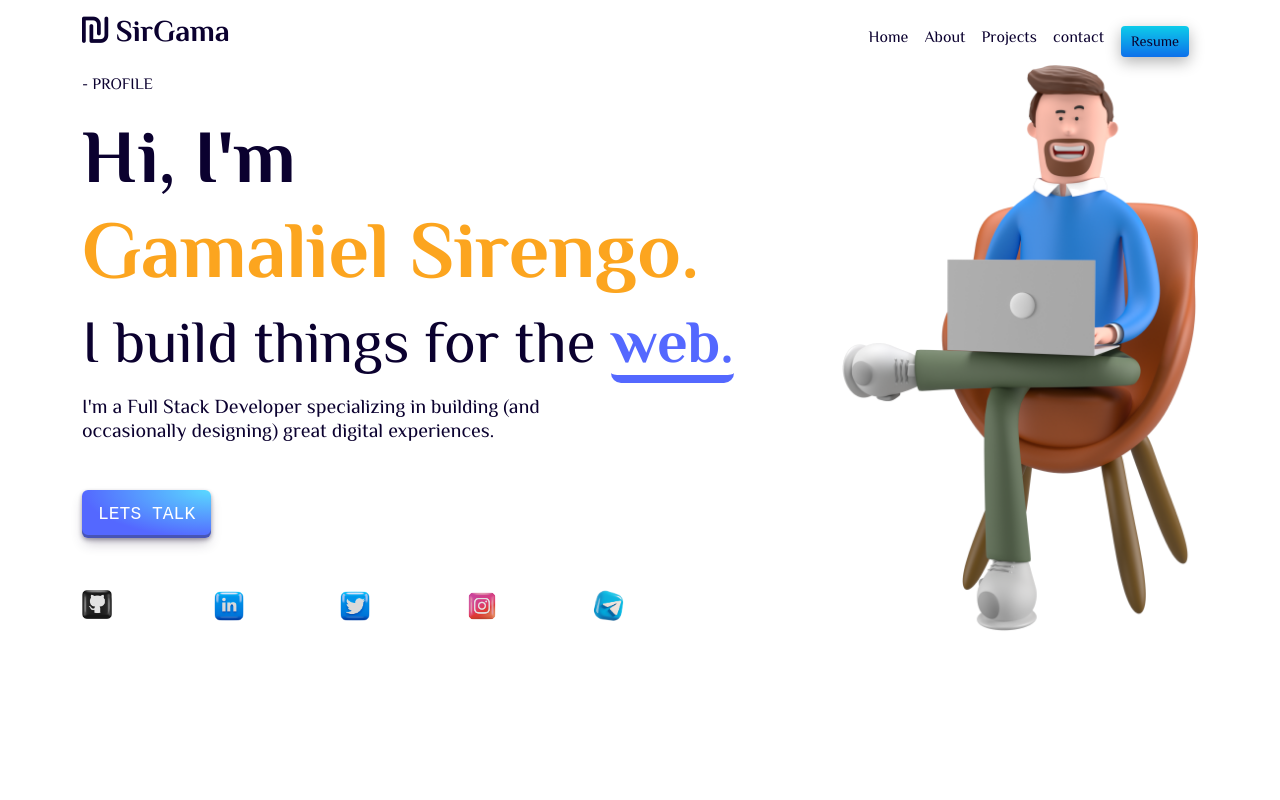
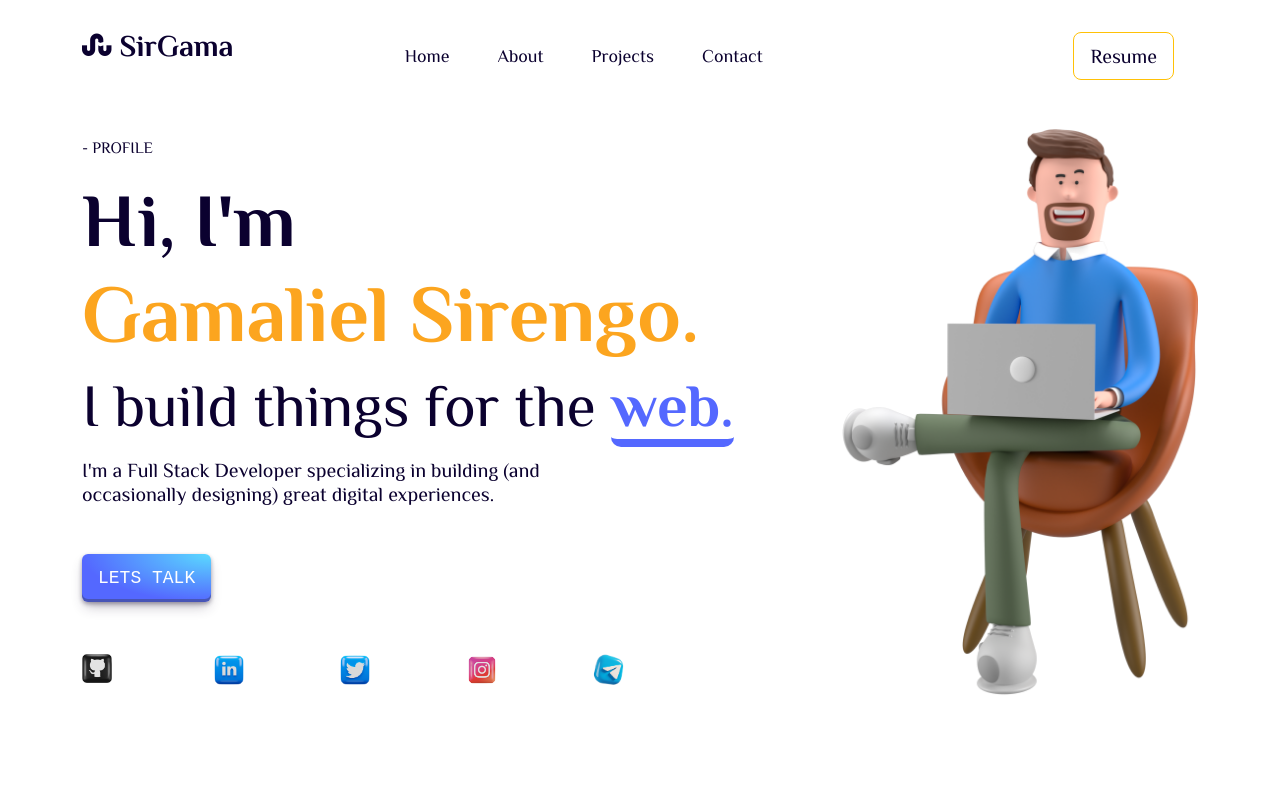
Before and after one commit to sirgama/sirgama.github.io, an Angular app: page / in a window 1280 px wide. Shown: the top 800 px of the page. Built offline with nearby package versions, Linux system fonts and the light colour scheme; a web font is replaced by a local one.

Commit message:
update styling on navbar and heropage

```diff
--- a/package.json
+++ b/package.json
@@ -18,6 +18,8 @@
     "@angular/platform-browser": "~13.3.0",
     "@angular/platform-browser-dynamic": "~13.3.0",
     "@angular/router": "~13.3.0",
+    "@fortawesome/fontawesome-svg-core": "^6.1.1",
+    "@fortawesome/free-solid-svg-icons": "^6.1.1",
     "rxjs": "~7.5.0",
     "tslib": "^2.3.0",
     "zone.js": "~0.11.4"
--- a/src/app/app.module.ts
+++ b/src/app/app.module.ts
@@ -16,7 +16,9 @@ import { AboutComponent } from './about/about.component';
   ],
   imports: [
     BrowserModule,
+
     AppRoutingModule
+
   ],
   providers: [],
   bootstrap: [AppComponent]
--- a/src/app/hero/hero.component.html
+++ b/src/app/hero/hero.component.html
@@ -1,7 +1,7 @@
 
 <div class="container-fluid container-wrap sett">
   <div class="container ">
-  <div class="row d-flex flex-row mt-5 ">
+  <div class="row d-flex flex-row  ">
     <div class="col-md-8 align-self-center ">
       <p class="mt-3 ">- PROFILE</p>
       <h1 class="fw-bold">Hi, I'm <br> <span class="name">Gamaliel Sirengo.</span> </h1>
--- a/src/app/navbar/navbar.component.css
+++ b/src/app/navbar/navbar.component.css
@@ -9,9 +9,12 @@
   font-weight: 900;
   color: rgb(11, 1, 47) !important;
   font-size: 30px !important;
-  font-family: 'Poppins' sans-serif ;
+  font-family: 'Philosopher', sans-serif !important;
 }
-
+.nav-link{
+  font-size: 18px;
+  font-weight: 500;
+}
 
 .button-70 {
   background-image: linear-gradient(#0dccea, #0d70ea);
--- a/src/app/navbar/navbar.component.html
+++ b/src/app/navbar/navbar.component.html
@@ -1,33 +1,32 @@
-<nav class="navbar navbar-expand-lg navbar-dark fixed-top mb-5" >
-    <div class="container mb-5">
+<nav class="navbar navbar-expand-lg navbar-dark " >
+    <div class="container ">
 
-      <h6 class="navbar-brand logotext"><i class="fa-solid fa-shekel-sign"></i> SirGama</h6>
+      <h6 class="navbar-brand logotext"><i class="fa-brands fa-stumbleupon"></i> SirGama</h6>
       <i class="navbar-toggler" type="button" data-bs-toggle="collapse" data-bs-target="#navbarNavDropdown" aria-controls="navbarNavDropdown" aria-expanded="false" aria-label="Toggle navigation">
         <i class="fa-solid fa-bars-staggered"></i>
       </i>
       <div class="collapse navbar-collapse " id="navbarNavDropdown">
+        <ul class="navbar-nav m-auto">
+          <li class="nav-item">
+            <a class="nav-link m-3 active hover-underline-animation" aria-current="page" href="#">Home</a>
+          </li>
+          <li class="nav-item">
+            <a class="nav-link m-3 hover-underline-animation" href="#about-section">About</a>
+          </li>
+          <li class="nav-item">
+            <a class="nav-link m-3 hover-underline-animation" href="#">Projects</a>
+          </li>
+          <li class="nav-item ">
+            <a class="nav-link m-3 hover-underline-animation" href="#" >
+Contact            </a>
+
+          </li>
+
+        </ul>
         <ul class="navbar-nav ms-auto">
           <li class="nav-item">
-            <a class="nav-link active hover-underline-animation" aria-current="page" href="#">Home</a>
-          </li>
-          <li class="nav-item">
-            <a class="nav-link hover-underline-animation" href="#about-section">About</a>
-          </li>
-          <li class="nav-item">
-            <a class="nav-link hover-underline-animation" href="#">Projects</a>
-          </li>
-          <li class="nav-item ">
-            <a class="nav-link hover-underline-animation" href="#" >
-contact            </a>
-
-          </li>
-          <li class="nav-item">
-            <a href="#" class="nav-link">
-              <button class="button-70">
-                <span class="front">
-                  Resume
-                </span>
-              </button>
+            <a href="#" class="nav-link m-3">
+              <button type="button" class="btn btn-lg btn-outline-warning">Resume</button>
             </a>
           </li>
         </ul>
--- a/src/index.html
+++ b/src/index.html
@@ -6,8 +6,9 @@
   <base href="/">
   <meta name="viewport" content="width=device-width, initial-scale=1">
   <link rel="icon" type="image/x-icon" href="favicon.ico">
+  <link rel="stylesheet" href="https://cdnjs.cloudflare.com/ajax/libs/font-awesome/6.1.1/css/all.min.css" integrity="sha512-KfkfwYDsLkIlwQp6LFnl8zNdLGxu9YAA1QvwINks4PhcElQSvqcyVLLD9aMhXd13uQjoXtEKNosOWaZqXgel0g==" crossorigin="anonymous" referrerpolicy="no-referrer" />
   <link href="https://cdn.jsdelivr.net/npm/bootstrap@5.2.0-beta1/dist/css/bootstrap.min.css" rel="stylesheet" integrity="sha384-0evHe/X+R7YkIZDRvuzKMRqM+OrBnVFBL6DOitfPri4tjfHxaWutUpFmBp4vmVor" crossorigin="anonymous">
-  <link rel="stylesheet" href="https://cdnjs.cloudflare.com/ajax/libs/font-awesome/6.1.1/css/all.min.css" integrity="sha512-KfkfwYDsLkIlwQp6LFnl8zNdLGxu9YAA1QvwINks4PhcElQSvqcyVLLD9aMhXd13uQjoXtEKNosOWaZqXgel0g==" crossorigin="anonymous" referrerpolicy="no-referrer" />
+
 </head>
 <body>
   <app-root>  </app-root>
```
Also changed, not shown: 1 other file (tests, documents, lock files or other folders).
